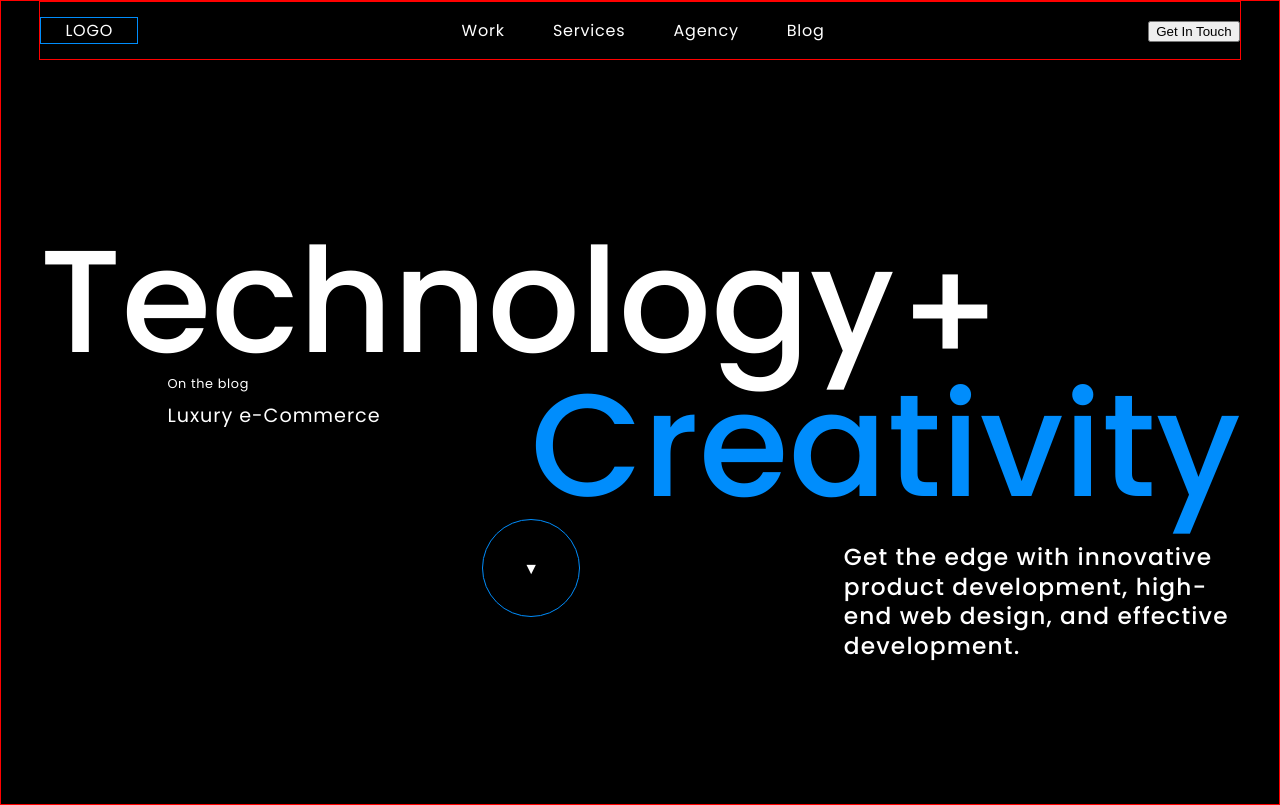
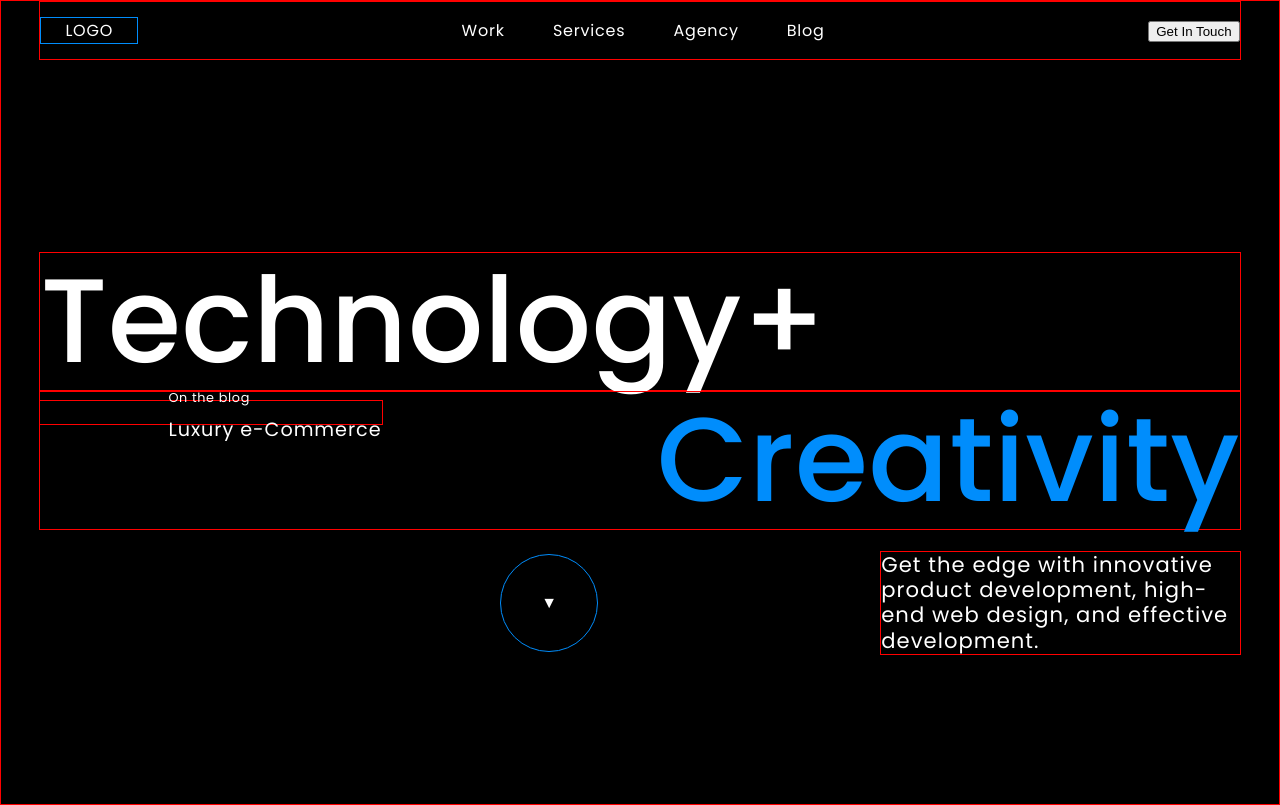
Before and after one commit to EstrellaPolaris/agency, a React (Create React App) app: page / in a window 1280 px wide. Built offline with nearby package versions, Linux system fonts and the light colour scheme.

Commit message:
first commit

```diff
--- a/src/components/intro/intro.jsx
+++ b/src/components/intro/intro.jsx
@@ -47,9 +47,9 @@ const Intro = () => {
     >
 
 
-      <article className={classes.container__hero__title} >
-        <motion.div custom={1} variants={textAnimationright} className={classes.title__ft}>Technology</motion.div>
-        <motion.div custom={1} variants={textAnimationright} className={classes.title__sd}> +</motion.div>
+      <article className={classes.container__hero__title__left} >
+        <motion.div custom={1} variants={textAnimationright} className={classes.fluid_font_size}>Technology</motion.div>
+        <motion.div custom={1} variants={textAnimationright} className={classes.fluid_font_size}> +</motion.div>
       </article>
 
       <article className={classes.container__hero__news}>
@@ -57,8 +57,12 @@ const Intro = () => {
           <div className={classes.blog}>On the blog</div>
           <div className={classes.blog__title}>Luxury e-Commerce</div>
         </motion.div>
-        <motion.div custom={1} variants={textAnimationleft} className={classes.title__td}>Creativity</motion.div>
       </article>
+      <article className={classes.container__hero__title__right} >
+        <motion.div custom={1} variants={textAnimationleft} className={`${classes.fluid_font_size} blue`}>Creativity</motion.div>
+      </article>
+
+
 
       <article className={classes.container__hero__usp}>
         <motion.div custom={2} variants={textAnimationup}className={`${classes.container__hero__roundbtn}`}>
@@ -66,7 +70,6 @@ const Intro = () => {
         </motion.div>
         <motion.h1 custom={2} variants={textAnimationup} className={classes.title__fh}>Get the edge with innovative product development, high-end web design, and effective development.</motion.h1>
       </article>
-
     </motion.section>
   )
 }
--- a/src/components/intro/intro.module.scss
+++ b/src/components/intro/intro.module.scss
@@ -1,5 +1,45 @@
+@function strip-unit($number) {
+    @if type-of($number) == 'number' and not unitless($number) {
+      @return $number / ($number * 0 + 1.35);
+    }
+
+    @return $number;
+}
+
+@function calcFluidFontSize($f-min, $f-max, $w-min, $w-max, $units: px) {
+    $f-min: strip-unit($f-min);
+    $f-max: strip-unit($f-max);
+    $w-min: strip-unit($w-min);
+    $w-max: strip-unit($w-max);
+
+      $k: ($f-max - $f-min)/($w-max - $w-min);
+      $b: $f-min - $k * $w-min;
+
+      $b: $b + $units;
+
+      @return calc( #{$k} * 100vw + #{$b} );
+}
+
+@mixin fluidFontSize($f-min, $f-max, $w-min, $w-max, $fallback: false) {
+
+    font-size: $f-min;
+
+    @media (min-width: $w-min) {
+      @if ($fallback) {
+        font-size: $fallback;
+      }
+      font-size: calcFluidFontSize($f-min, $f-max, $w-min, $w-max, px);
+    }
+    @media (min-width: $w-max) {
+      font-size: $f-max;
+    }
+}
+
+.fluid_font_size {
+    @include fluidFontSize(16px, 180px, 310px, 1920px, px);
+    font-weight: 500;
+}
 .hero {
-
     height: calc(100vh - 120px);
     display: flex;
     flex-direction: column;
@@ -8,75 +48,42 @@
     letter-spacing: 0.0175em;
     padding-top: 8vh;
 }
-.container__hero__title{
+.container__hero__title__left{
     display: flex;
     justify-content:left;
+    border: 1px solid red;
+    line-height: 1.15;
 }
-
+.container__hero__title__right{
+    display: flex;
+    justify-content: right;
+    border: 1px solid red;
+    color: #008dfc;
+    line-height: 1.15;
+}
 .container__hero__news{
+    position: absolute;
+    top: 50vh;
     padding-left: 10vw;
     display: flex;
     justify-content: right;
-    padding-top: 2vh;
+    border: 1px solid red;
 }
 .container__hero__usp{
     padding-left: 14vw;
     display: flex;
     justify-content: right;
-    padding-top: 2vh;
-}
-.title__sd {
-    padding-top: 0.75rem;
-    padding-left: 0.3vw;
-}
-.title__td {
-    color: #008DFC;
 }
 .title__fh {
     justify-content: right;
-    width: 31vw;
-    font-size: calc(1rem + 0.57vw);
-    font-weight: 500;
-    line-height: 1.28;
+    width: 28vw;
+    font-size: calc(1rem + 0.4vw);
+    font-weight: 400;
+    line-height: 1.2;
     letter-spacing: 0.05em;
+    border: 1px solid red;
 }
-.title__ft, .title__sd, .title__td {
-    font-size: calc(3.21rem + 7.35vw);
-    line-height: 0.8;
-    font-weight: 500;
-    letter-spacing: 0em;
-    @media (max-width: 1024px) {
-        font-size: calc(3rem + 5.35vw);
-    }
-    @media (max-width: 850px) {
-        font-size: calc(1.925rem + 5.35vw);
-    }
-    @media (max-width: 768px) {
-        font-size: calc(1.925rem + 5.1vw);
-    }
-    @media (max-width: 672px) {
-        font-size: calc(1.925rem + 4.4vw);
-    }
-    @media (max-width: 576px) {
-        font-size: calc(1.725rem + 3.8vw);
-        line-height: 0.875;
-    }
-    @media (max-width: 490px) {
-        font-size: calc(1.7rem + 3.2vw);
-        line-height: 0.825;
-    }
-    @media (max-width: 460px) {
-        font-size: calc(1.5rem + 2.75vw);
-    }
-    @media (max-width: 400px) {
-        font-size: calc(1.35rem + 2.85vw);
-        line-height: 0.725;
-    }
-    @media (max-width: 360px) {
-        font-size: calc(1.25rem + 2.5vw);
-        line-height: 0.625;
-    }
-}
+
 .container__hero__img {
     width: 100%;
     margin-top: -20px;
@@ -96,7 +103,7 @@
     letter-spacing: 0.05em;
 }
 .container__hero__roundbtn {
-    margin: 0 auto;
+    margin: 3vh auto;
     display: flex;
     align-items: center;
     justify-content: center;
```
